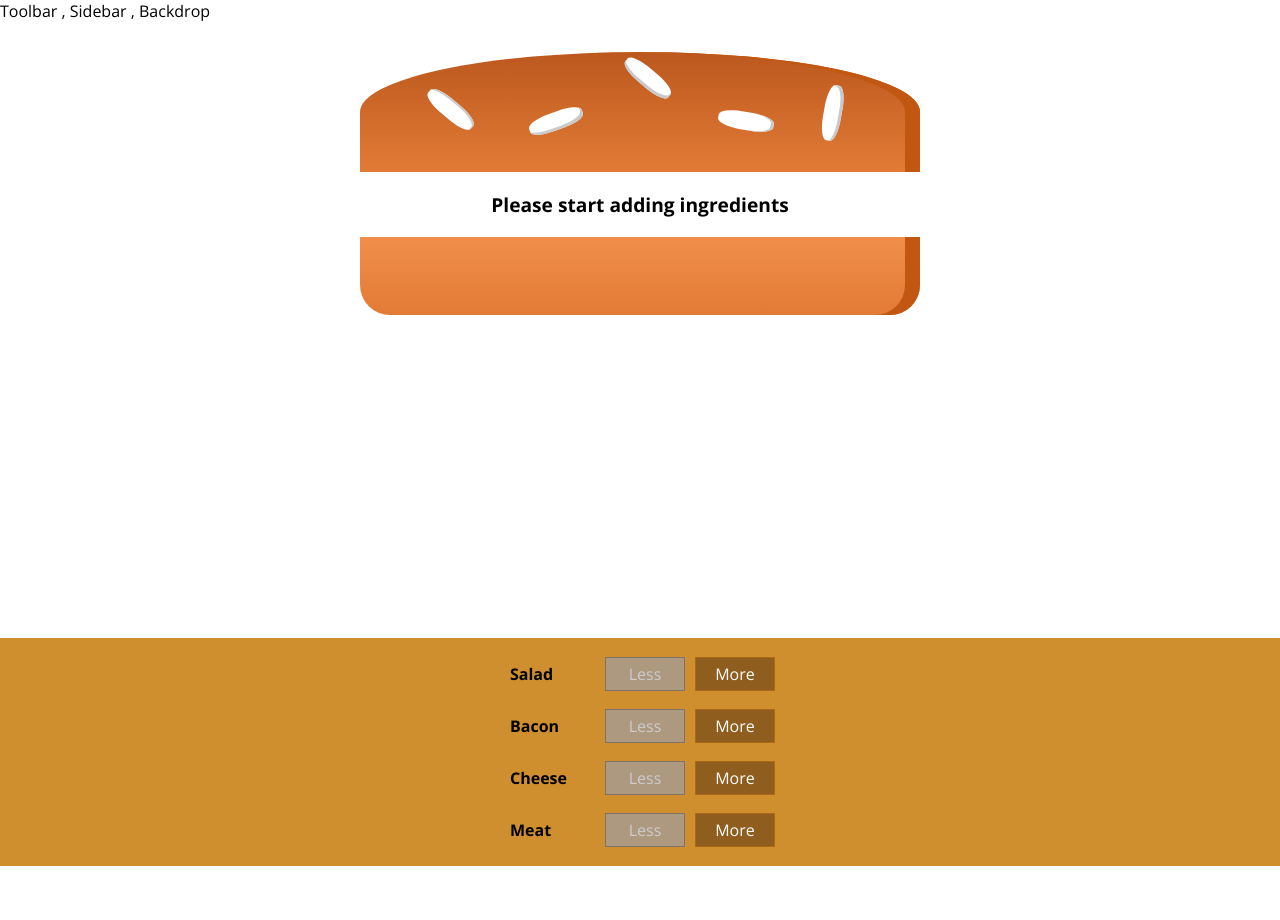
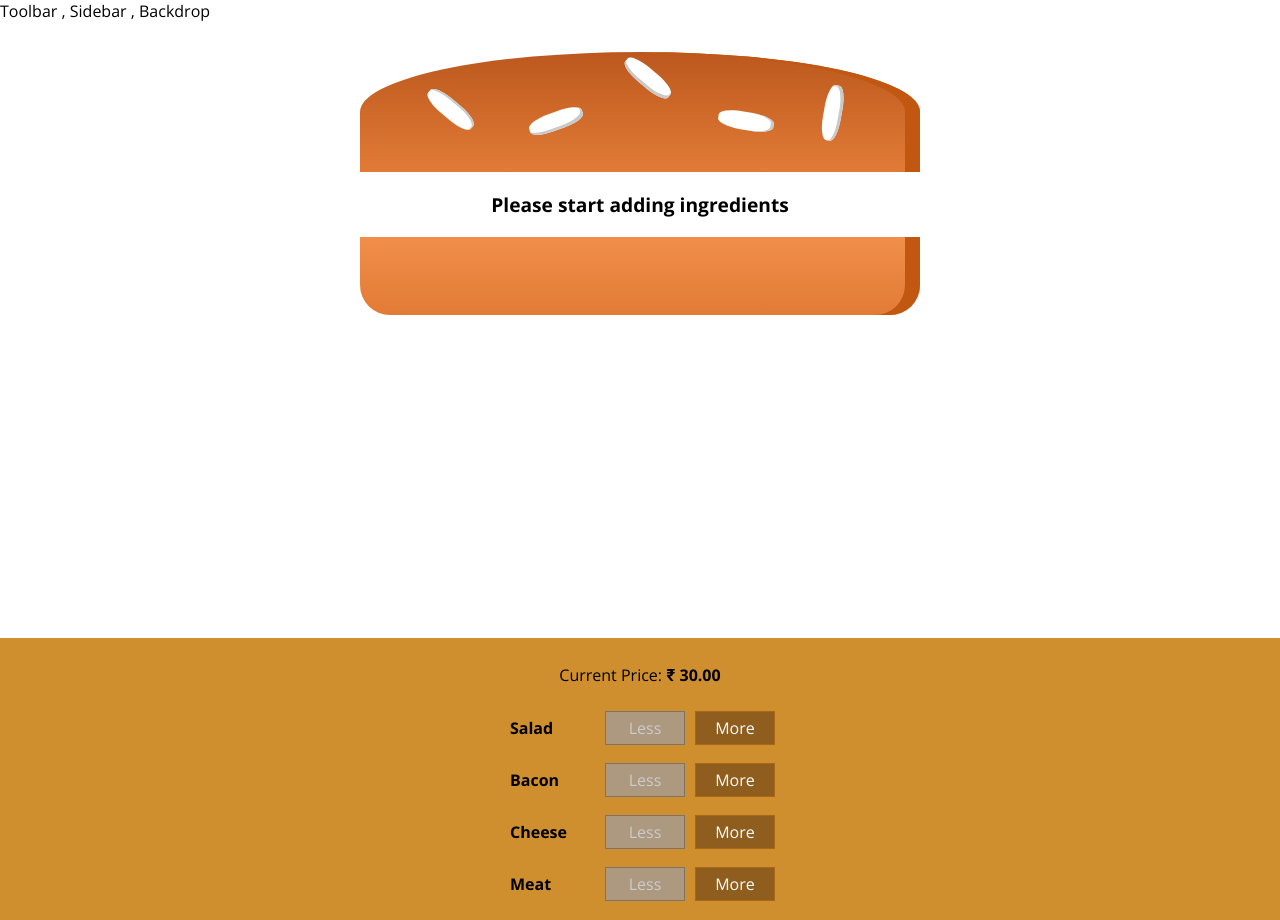
Before and after one commit to ShashankBiplav/the_burger_builder, a React (Create React App) app: page / in a window 1280 px wide. Before the commit the page ends 866 px from the top, so only its background shows below. Built offline with nearby package versions, Linux system fonts and the light colour scheme.

Commit message:
Displayed the price #updatedDynamically

```diff
--- a/src/components/Burger/BuildControls/BuildControls.js
+++ b/src/components/Burger/BuildControls/BuildControls.js
@@ -13,6 +13,7 @@ const controls = [
 
 const buildControls = (props) => (
     <div className={classes.BuildControls}>
+        <p>Current Price: <strong>₹ {props.price.toFixed(2)}</strong></p>
         {controls.map(ctrl => (
             <BuildControl added={()=>props.ingredientAdded(ctrl.type)}
                           removed={()=>props.ingredientRemoved(ctrl.type)}
--- a/src/containers/BurgerBuilder/BurgerBuilder.js
+++ b/src/containers/BurgerBuilder/BurgerBuilder.js
@@ -60,7 +60,8 @@ class BurgerBuilder extends Component{
                 <Burger ingredients={this.state.ingredients}/>
                 <BuildControls ingredientAdded={this.addIngredientHandler}
                     ingredientRemoved={this.removeIngredientHandler}
-                    disabled={disabledInfo}/>
+                    disabled={disabledInfo}
+                    price={this.state.totalPrice}/>
             </Aux>
         );
     }
```
